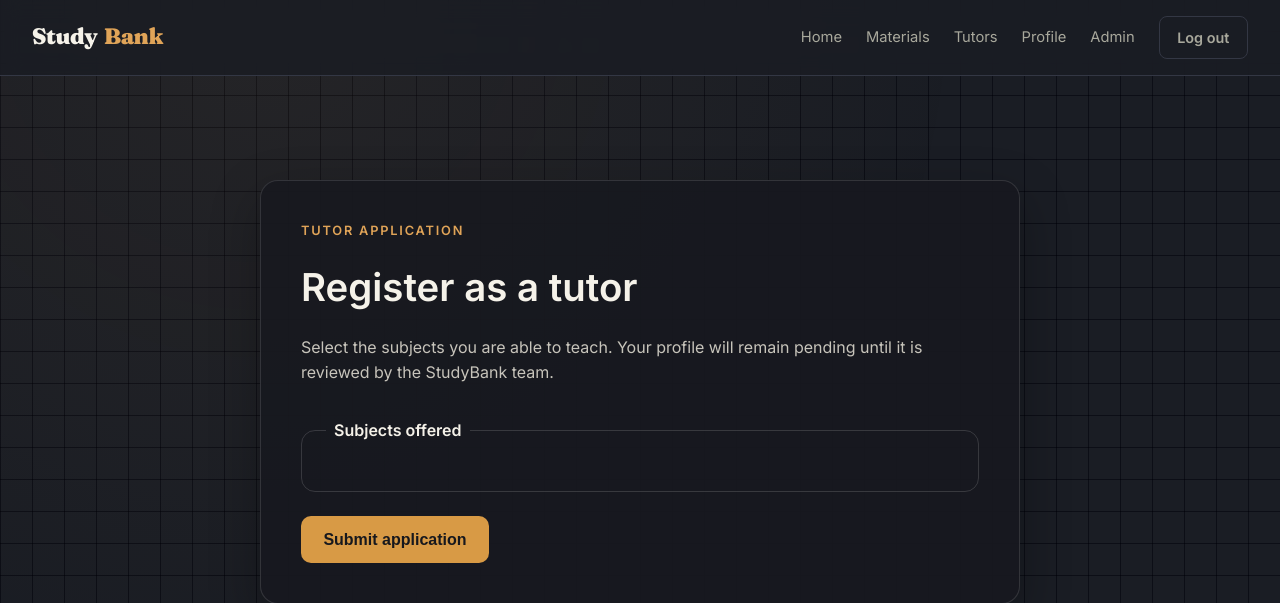
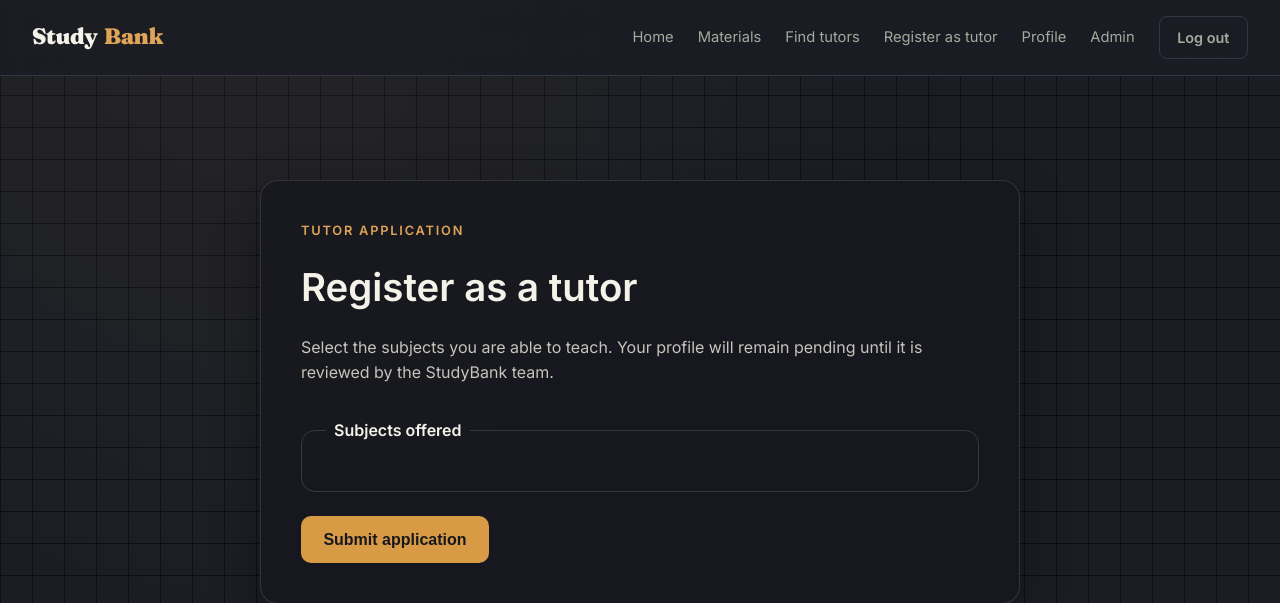
Before and after one commit to svasquezs1/StudyBank-web, a Django app: page /tutoring/register/ in a window 1280 px wide. Shown: the top 603 px of the page. Run offline with Django 5.2, Linux system fonts and the light colour scheme; the visitor is signed in with stand-in values (Sample User, id 1); data that the repository does not hold is empty.

Commit message:
feat: link tutoring pages from navigation

```diff
--- a/templates/base.html
+++ b/templates/base.html
@@ -16,20 +16,48 @@
   <!-- ===================== NAVBAR ===================== -->
   <nav class="nav">
     <a href="{% url 'home' %}" class="brand">Study<span class="dot">Bank</span></a>
+
     <div class="nav-links">
-      <a href="{% url 'home' %}" class="{% block nav_home %}{% endblock %}">Home</a>
-      <a href="#" class="{% block nav_materials %}{% endblock %}">Materials</a>
-      <a href="#" class="{% block nav_tutors %}{% endblock %}">Tutors</a>
+      <a href="{% url 'home' %}" class="{% block nav_home %}{% endblock %}">
+        Home
+      </a>
+
+      <a href="#" class="{% block nav_materials %}{% endblock %}">
+        Materials
+      </a>
+
+      <a href="{% url 'tutoring:tutor_search' %}" class="{% block nav_tutors %}{% endblock %}">
+        Find tutors
+      </a>
 
       {% if user.is_authenticated %}
-        <a href="#" class="hide-sm {% block nav_profile %}{% endblock %}">Profile</a>
+        {% if not user.tutor_profile %}
+          <a href="{% url 'tutoring:register_tutor' %}">
+            Register as tutor
+          </a>
+        {% endif %}
+
+        <a href="#" class="hide-sm {% block nav_profile %}{% endblock %}">
+          Profile
+        </a>
+
         {% if user.is_staff %}
-          <a href="#" class="hide-sm {% block nav_admin %}{% endblock %}">Admin</a>
+          <a href="/admin/" class="hide-sm {% block nav_admin %}{% endblock %}">
+            Admin
+          </a>
         {% endif %}
-        <a href="#" class="btn btn-ghost">Log out</a>
+
+        <a href="#" class="btn btn-ghost">
+          Log out
+        </a>
       {% else %}
-        <a href="#" class="btn btn-ghost">Log in</a>
-        <a href="#" class="btn btn-primary">Sign up</a>
+        <a href="#" class="btn btn-ghost">
+          Log in
+        </a>
+
+        <a href="#" class="btn btn-primary">
+          Sign up
+        </a>
       {% endif %}
     </div>
   </nav>
```
Also changed, not shown: templates/home.html (+28 -6 lines).
